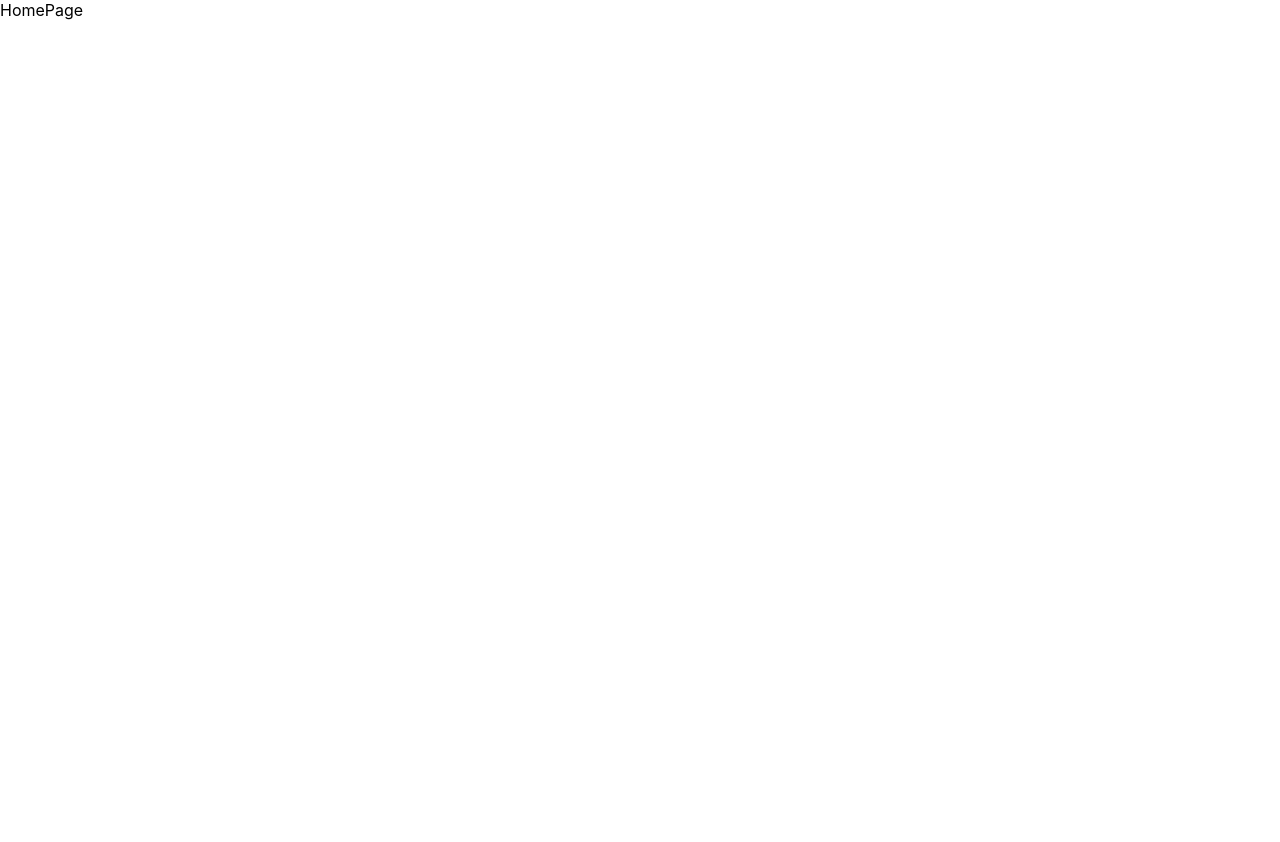
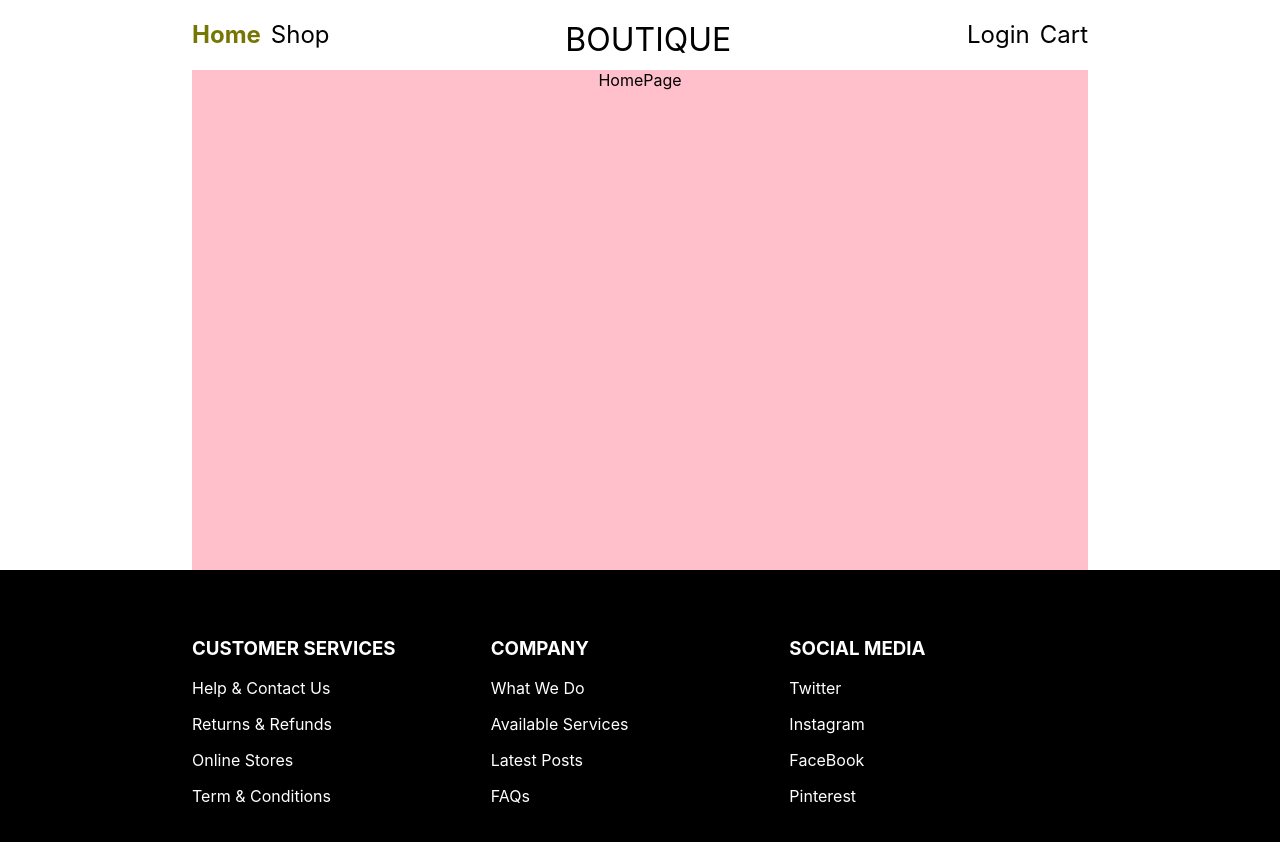
Before and after one commit to minhquangkid/React_new, a React (Create React App) app: page / in a window 1280 px wide. Shown: the top 842 px of the page. Before the commit the page ends 800 px from the top, so only its background shows below. Built offline with nearby package versions, Linux system fonts and the light colour scheme.

Commit message:
xong navbar footer

```diff
--- a/src/App.css
+++ b/src/App.css
@@ -1,38 +1,5 @@
-.App {
+.layout {
+  width: 70%;
   text-align: center;
+  margin: auto;
 }
-
-.App-logo {
-  height: 40vmin;
-  pointer-events: none;
-}
-
-@media (prefers-reduced-motion: no-preference) {
-  .App-logo {
-    animation: App-logo-spin infinite 20s linear;
-  }
-}
-
-.App-header {
-  background-color: #282c34;
-  min-height: 100vh;
-  display: flex;
-  flex-direction: column;
-  align-items: center;
-  justify-content: center;
-  font-size: calc(10px + 2vmin);
-  color: white;
-}
-
-.App-link {
-  color: #61dafb;
-}
-
-@keyframes App-logo-spin {
-  from {
-    transform: rotate(0deg);
-  }
-  to {
-    transform: rotate(360deg);
-  }
-}
--- a/src/App.js
+++ b/src/App.js
@@ -8,9 +8,16 @@ import CartPage from "./pages/CartPage";
 import CheckoutPage from "./pages/CheckoutPage";
 import LoginPage from "./pages/LoginPage";
 import RegisterPage from "./pages/RegisterPage";
+import Navbar from "./Navbar/Navbar";
+import Footer from "./Footer/Footer";
+import { Fragment } from "react";
 
 function App() {
   return (
+    <Fragment>
+      <div className="layout">
+        <Navbar />
+
         <Switch>
           <Route path="/" exact>
             <HomePage />
@@ -34,6 +41,9 @@ function App() {
             <DetailPage />
           </Route>
         </Switch>
+      </div>
+      <Footer />
+    </Fragment>
   );
 }
 
--- /dev/null
+++ b/src/Footer/Footer.js
@@ -0,0 +1,33 @@
+import classes from "./Footer.module.css";
+
+const Footer = () => {
+  return (
+    <div className={classes.back}>
+      <div className={classes.frame}>
+        <div>
+          <h3>CUSTOMER SERVICES</h3>
+          <p>Help & Contact Us</p>
+          <p>Returns & Refunds</p>
+          <p>Online Stores</p>
+          <p>Term & Conditions</p>
+        </div>
+        <div>
+          <h3>COMPANY</h3>
+          <p>What We Do</p>
+          <p>Available Services</p>
+          <p>Latest Posts</p>
+          <p>FAQs</p>
+        </div>
+        <div>
+          <h3>SOCIAL MEDIA</h3>
+          <p>Twitter</p>
+          <p>Instagram</p>
+          <p>FaceBook</p>
+          <p>Pinterest</p>
+        </div>
+      </div>
+    </div>
+  );
+};
+
+export default Footer;
--- /dev/null
+++ b/src/Footer/Footer.module.css
@@ -0,0 +1,23 @@
+.back {
+  background-color: black;
+  width: 100%;
+  height: 300px;
+  color: white;
+  display: flex;
+  align-items: center;
+  justify-content: center;
+}
+.frame {
+  width: 70%;
+  margin: auto;
+  display: flex;
+}
+.frame div {
+  width: 100%;
+  display: inline;
+}
+.frame p {
+  color: white;
+  list-style-type: none;
+  margin-left: 0;
+}
--- /dev/null
+++ b/src/Navbar/Navbar.js
@@ -0,0 +1,49 @@
+import classes from "./Navbar.module.css";
+import { Link, NavLink } from "react-router-dom";
+import { useHistory } from "react-router-dom";
+
+const Navbar = () => {
+  const history = useHistory();
+  return (
+    <div className={classes.frame}>
+      <div className={classes.textLeft}>
+        <span
+          onClick={() => {
+            history.push("/");
+          }}
+          className={classes.active}
+        >
+          Home
+        </span>
+        <span
+          onClick={() => {
+            history.push("/shop");
+          }}
+        >
+          Shop
+        </span>
+      </div>
+
+      <span className={classes.titile}>BOUTIQUE</span>
+
+      <div className={classes.textRight}>
+        <span
+          onClick={() => {
+            history.push("/login");
+          }}
+        >
+          Login
+        </span>
+        <span
+          onClick={() => {
+            history.push("/cart");
+          }}
+        >
+          Cart
+        </span>
+      </div>
+    </div>
+  );
+};
+
+export default Navbar;
--- /dev/null
+++ b/src/Navbar/Navbar.module.css
@@ -0,0 +1,26 @@
+.frame {
+  height: 30px;
+  padding: 20px 0px;
+  font-size: x-large;
+}
+
+.textLeft {
+  float: left;
+}
+.textLeft span {
+  margin-right: 10px;
+}
+.textRight {
+  float: right;
+}
+.textRight span {
+  margin-left: 10px;
+}
+.active {
+  color: rgb(118, 118, 3);
+  font-weight: 700;
+}
+.titile {
+  font-size: xx-large;
+  text-align: center;
+}
--- a/src/pages/HomePage.js
+++ b/src/pages/HomePage.js
@@ -1,7 +1,8 @@
 import React from "react";
 import { Link } from "react-router-dom";
+import classes from "./HomePage.module.css";
 
 const HomePage = () => {
-  return <div>HomePage</div>;
+  return <div className={classes.back}>HomePage</div>;
 };
 export default HomePage;
--- /dev/null
+++ b/src/pages/HomePage.module.css
@@ -0,0 +1,5 @@
+.back {
+  background-color: pink;
+  width: 100%;
+  height: 500px;
+}
```
Lines whose indentation alone changed are shown as unchanged.
